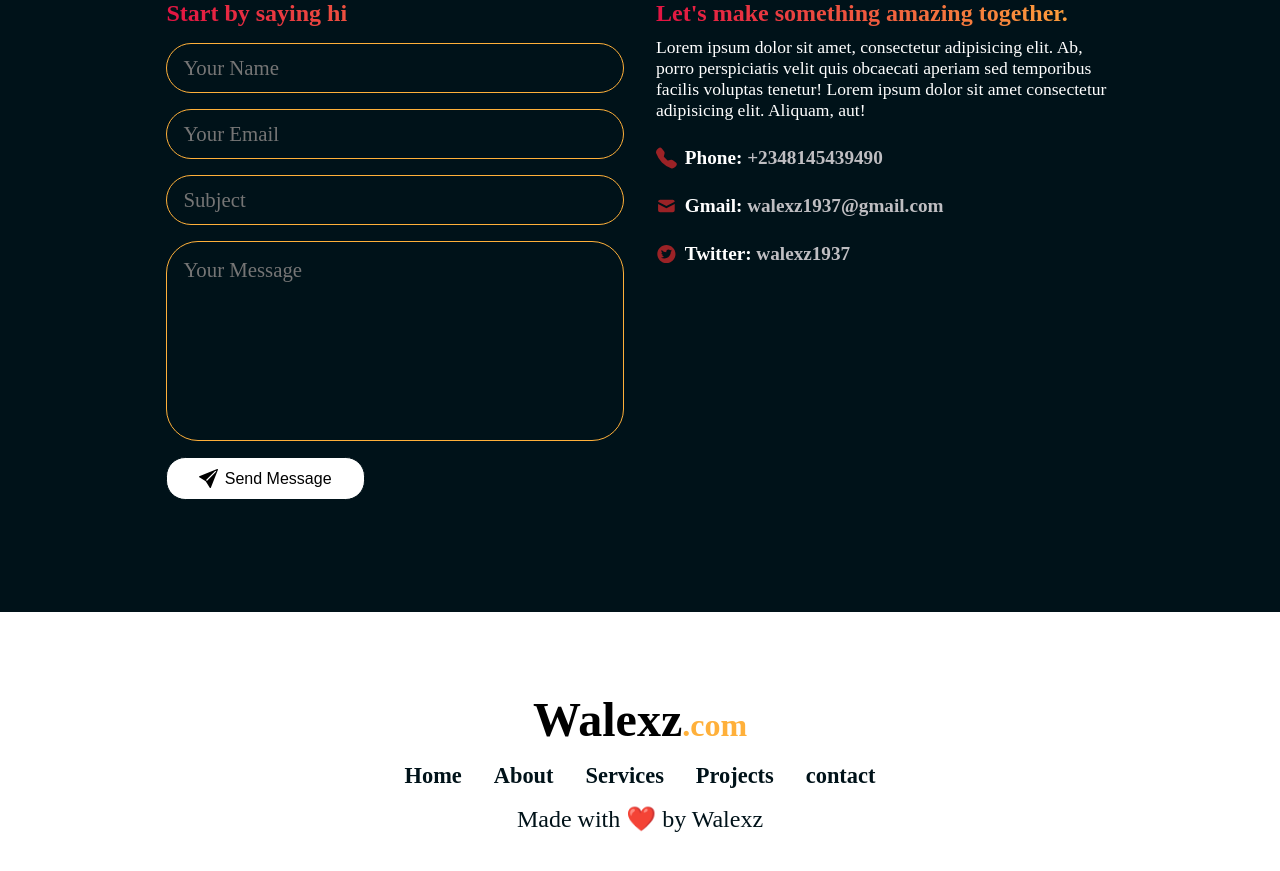
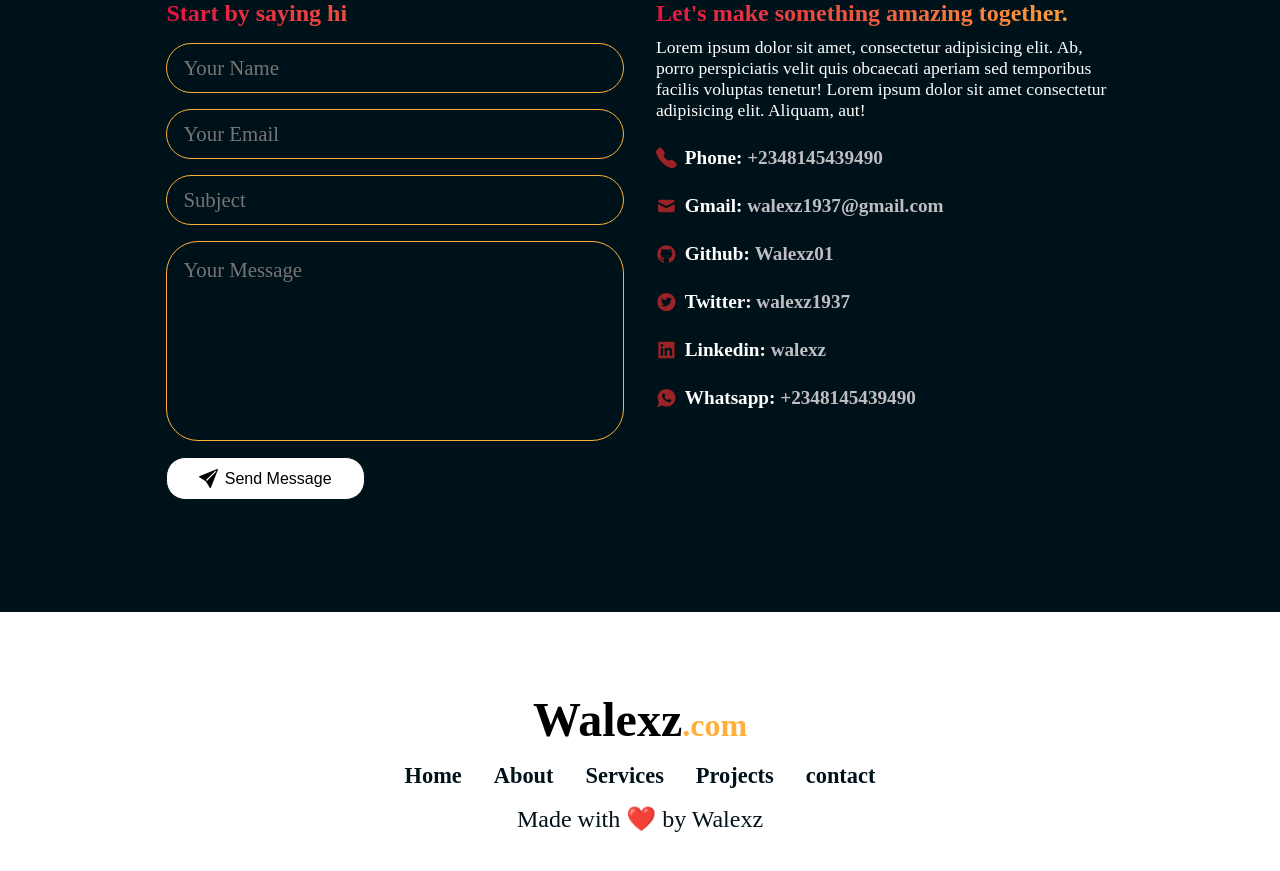
Before and after one commit to Walexz01/My-Portfolio, a React (Vite) app: page / in a window 1280 px wide. Shown: the part 4020-4891 px from the top of the page. Built offline with nearby package versions, Linux system fonts and the light colour scheme.

Commit message:
refactor the contacts section

```diff
--- /dev/null
+++ b/src/Data/contacts.ts
@@ -0,0 +1,54 @@
+import { BsFillTelephoneFill } from "react-icons/bs";
+import { HiMail } from "react-icons/hi";
+import { AiFillTwitterCircle } from "react-icons/ai";
+import { IoLogoWhatsapp } from "react-icons/io";
+import { AiFillLinkedin } from "react-icons/ai";
+import { AiFillGithub } from "react-icons/ai";
+import { IconType } from "react-icons";
+import { ReactNode } from "react";
+
+export interface contact{
+    icon: IconType;
+    title:string;
+    href:string;
+    value:string
+}
+
+export const lists:contact[]=[
+    {
+        icon: BsFillTelephoneFill,
+        title:"Phone",
+        href:"tel:+2348145439490",
+        value:'+2348145439490',
+    },
+    {
+        icon: HiMail,
+        title:"Gmail",
+        href:"mailto:walexz1937@gmail.com",
+        value:'walexz1937@gmail.com',
+    },
+    {
+        icon: AiFillGithub,
+        title:"Github",
+        href:"https://github.com/Walexz01",
+        value:'Walexz01',
+    },
+    {
+        icon: AiFillTwitterCircle,
+        title:"Twitter",
+        href:"https://twitter.com/walexz01",
+        value:'walexz1937',
+    },
+    {
+        icon: AiFillLinkedin,
+        title:"Linkedin",
+        href:"https://www.linkedin.com/in/adegbite-adewale-oluwaseun-59691b237",
+        value:'walexz',
+    },
+    {
+        icon: IoLogoWhatsapp,
+        title:"Whatsapp",
+        href:"https://wa.me/+2348145439490",
+        value:'+2348145439490',
+    },
+]
--- a/src/components/Contact.tsx
+++ b/src/components/Contact.tsx
@@ -1,9 +1,8 @@
 import Heading from "./Heading";
-import { BsFillTelephoneFill } from "react-icons/bs";
-import { HiMail } from "react-icons/hi";
-import { AiFillTwitterCircle } from "react-icons/ai";
 import { BsFillSendFill } from "react-icons/bs";
 import { useState } from "react";
+import { lists } from "../Data/contacts";
+import Contactlink from "./ContactLink";
 
 interface UserInput {
   name: string;
@@ -11,6 +10,7 @@ interface UserInput {
   subject: string;
   message: string;
 }
+
 type input_event =
   | React.ChangeEvent<HTMLInputElement>
   | React.ChangeEvent<HTMLTextAreaElement>;
@@ -22,9 +22,11 @@ const Contact = () => {
     subject: "",
     message: "",
   });
+
   const handleInput = (e: input_event) => {
     setinput({ ...input, [e.target.name]: e.target.value });
   };
+
   const handleSubmit = (e: React.FormEvent<HTMLFormElement>) => {
     e.preventDefault();
     console.log(input);
@@ -94,27 +96,15 @@ const Contact = () => {
             </p>
 
             <div className="contact__links">
-              <div className="contact_link detail">
-                <BsFillTelephoneFill />
-                <h3>Phone:</h3>
-                <span>
-                  <a href="tel:+2348145439490">+2348145439490</a>
-                </span>
-              </div>
-              <div className="contact_link detail">
-                <HiMail />
-                <h3>Gmail:</h3>
-                <span>
-                  <a href="mailto:walexz1937@gmail.com">walexz1937@gmail.com</a>
-                </span>
-              </div>
-              <div className="contact_link detail">
-                <AiFillTwitterCircle />
-                <h3>Twitter:</h3>
-                <span>
-                  <a href="">walexz1937</a>
-                </span>
-              </div>
+              {lists.map(({ icon, href, title, value }, index) => (
+                <Contactlink
+                  key={index}
+                  href={href}
+                  icon={icon}
+                  title={title}
+                  value={value}
+                />
+              ))}
             </div>
           </div>
         </div>
--- /dev/null
+++ b/src/components/ContactLink.tsx
@@ -0,0 +1,15 @@
+import { contact } from "../Data/contacts";
+
+const Contactlink = ({ icon: Icon, title, href, value }: contact) => {
+  return (
+    <div className="contact_link detail">
+      {<Icon />}
+      <h3>{title}:</h3>
+      <span>
+        <a href={href}>{value}</a>
+      </span>
+    </div>
+  );
+};
+
+export default Contactlink;
```
